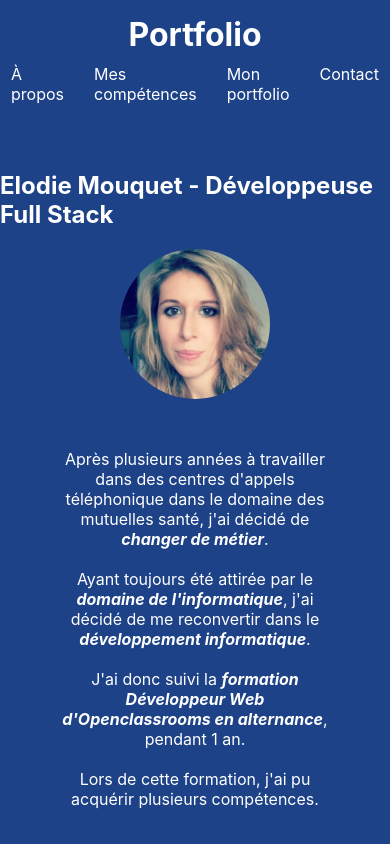
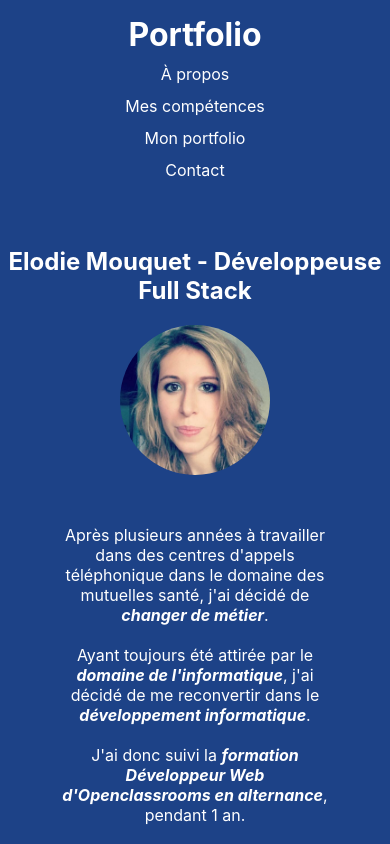
Before and after one commit to Miyane44/Portfolio, a React (Create React App) app in the folder portfolio-app/: page / in a window 390 px wide. Shown: the top 844 px of the page. Built offline with nearby package versions, Linux system fonts and the light colour scheme; the HTML template or start-up script is replaced by a standard one.

Commit message:
fix responsive design

```diff
--- a/portfolio-app/src/components/a-propos.js
+++ b/portfolio-app/src/components/a-propos.js
@@ -6,7 +6,7 @@ import '../components/styles/a-propos.scss';
 function Apropos() {
     return (
         <div className='a-propos' id='a-propos'>
-            <h2>Elodie Mouquet - Développeuse Full Stack</h2>
+            <h2 className='name'>Elodie Mouquet - Développeuse Full Stack</h2>
             <img src={photo} className='photo' alt='Elodie Mouquet'/>
             <div className='texte'>
                 <p>
--- a/portfolio-app/src/components/styles/a-propos.scss
+++ b/portfolio-app/src/components/styles/a-propos.scss
@@ -6,6 +6,12 @@
     flex-direction: column;
     align-items: center;
     gap: 20px;
+}
+
+.name {
+    @media screen and (max-width:728px) {
+        text-align: center;
+    }
 }
 
 .photo {
--- a/portfolio-app/src/components/styles/modal.scss
+++ b/portfolio-app/src/components/styles/modal.scss
@@ -53,16 +53,22 @@
 }
 
 .projet-infos {
+    width: 50%;
     @media screen and (max-width:1180px) {
         font-size: 14px;
+    }
+    @media screen and (max-width:1024px) {
+        width: 100%;
     }
 }
 
 .projet-image {
+    width: 50%;
     overflow-y: auto;
     height: calc(100vh - 500px);
 
     @media screen and (max-width:1024px) {
+        width: 100%;
         margin-top: 40px;
         overflow-y: hidden;
         height: auto;
--- a/portfolio-app/src/components/styles/nav.scss
+++ b/portfolio-app/src/components/styles/nav.scss
@@ -2,6 +2,13 @@
     display: flex;
     list-style: none;
     gap: 30px;
+
+    @media screen and (max-width:728px) {
+        flex-direction: column;
+        align-items: center;
+        gap: 10px;
+        flex-wrap: wrap;
+    }
 }
 
 .link {
```
